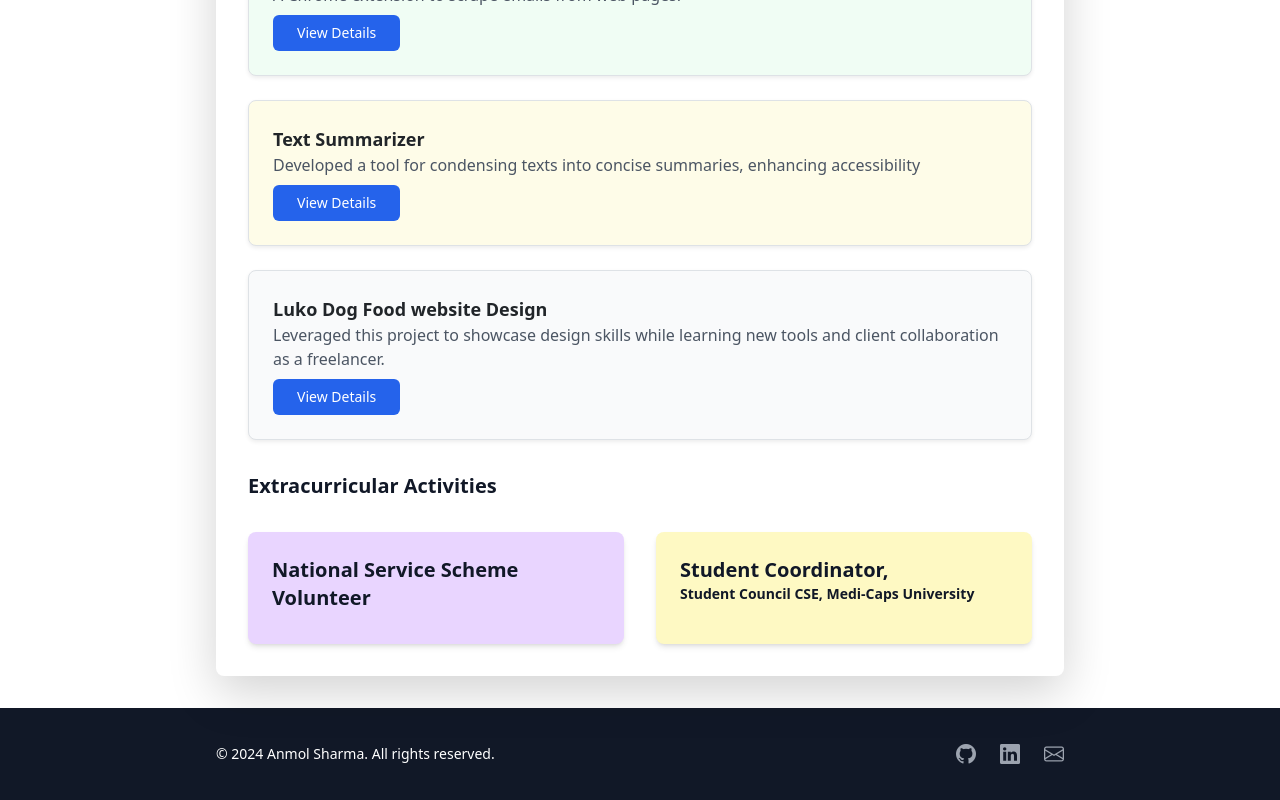
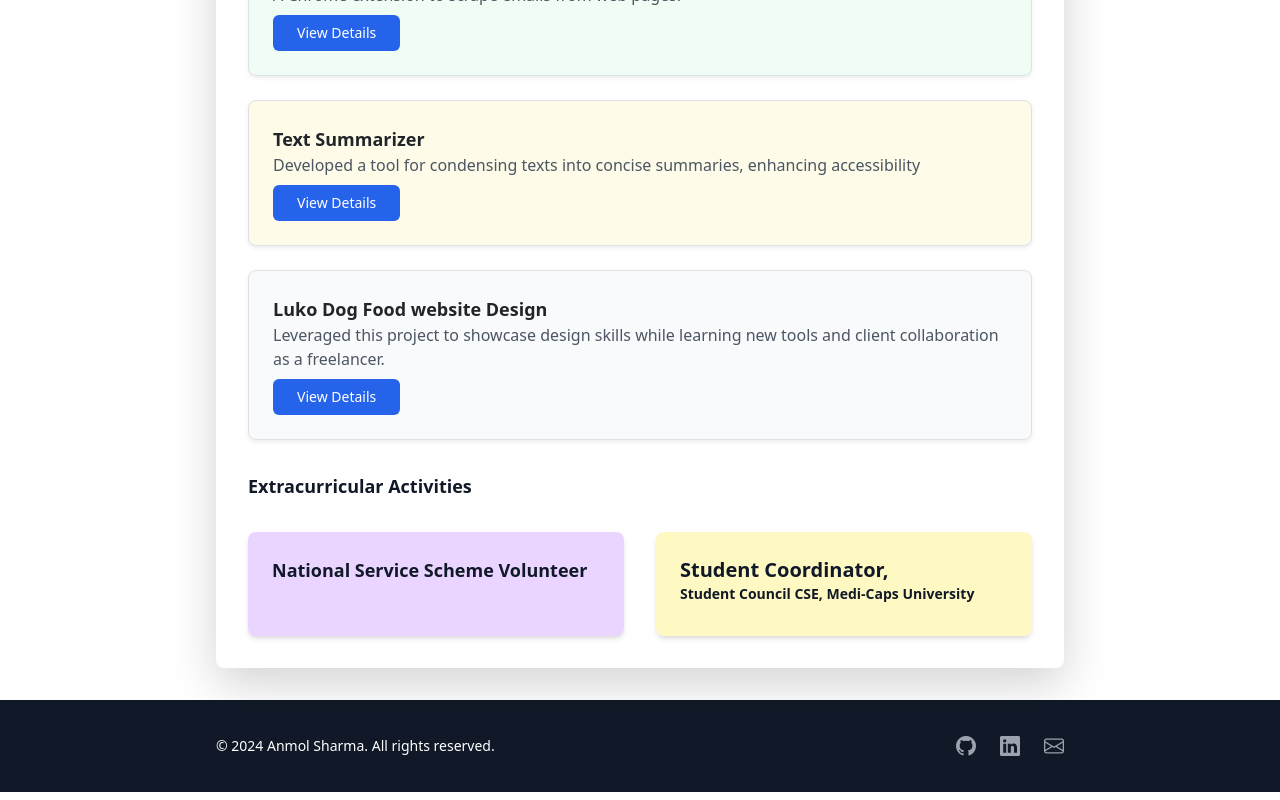
Before and after one commit to anmolsharma2001/portfolio-web, a React (Vite) app: page / in a window 1280 px wide. Shown: the part 1190-1990 px from the top of the page. Built offline with nearby package versions, Linux system fonts and the light colour scheme.

Commit message:
Update Extracurricular.jsx

```diff
--- a/src/components/ui/Extracurricular.jsx
+++ b/src/components/ui/Extracurricular.jsx
@@ -4,11 +4,11 @@ const Extracurricular = () => {
   return (
     <section id="extracurricular" className="mt-8">
       <div className="">
-        <h2 className="text-xl font-semibold text-gray-900 mb-8">Extracurricular Activities</h2>
+        <h2 className="text-lg font-semibold text-gray-900 mb-8">Extracurricular Activities</h2>
         <div className="grid grid-cols-1 sm:grid-cols-2 gap-8">
           {/* Activity 1 */}
           <div className="bg-purple-200 p-6 rounded-lg shadow-md hover:shadow-lg transition-all">
-            <h3 className="text-xl font-semibold text-gray-900 mb-2">National Service Scheme Volunteer</h3>
+            <h3 className="text-lg font-semibold text-gray-900 mb-2">National Service Scheme Volunteer</h3>
             {/* <p className="text-gray-600">
               Volunteered at a local NGO, organizing events, fundraising, and supporting community programs to
               empower underprivileged children.
```
